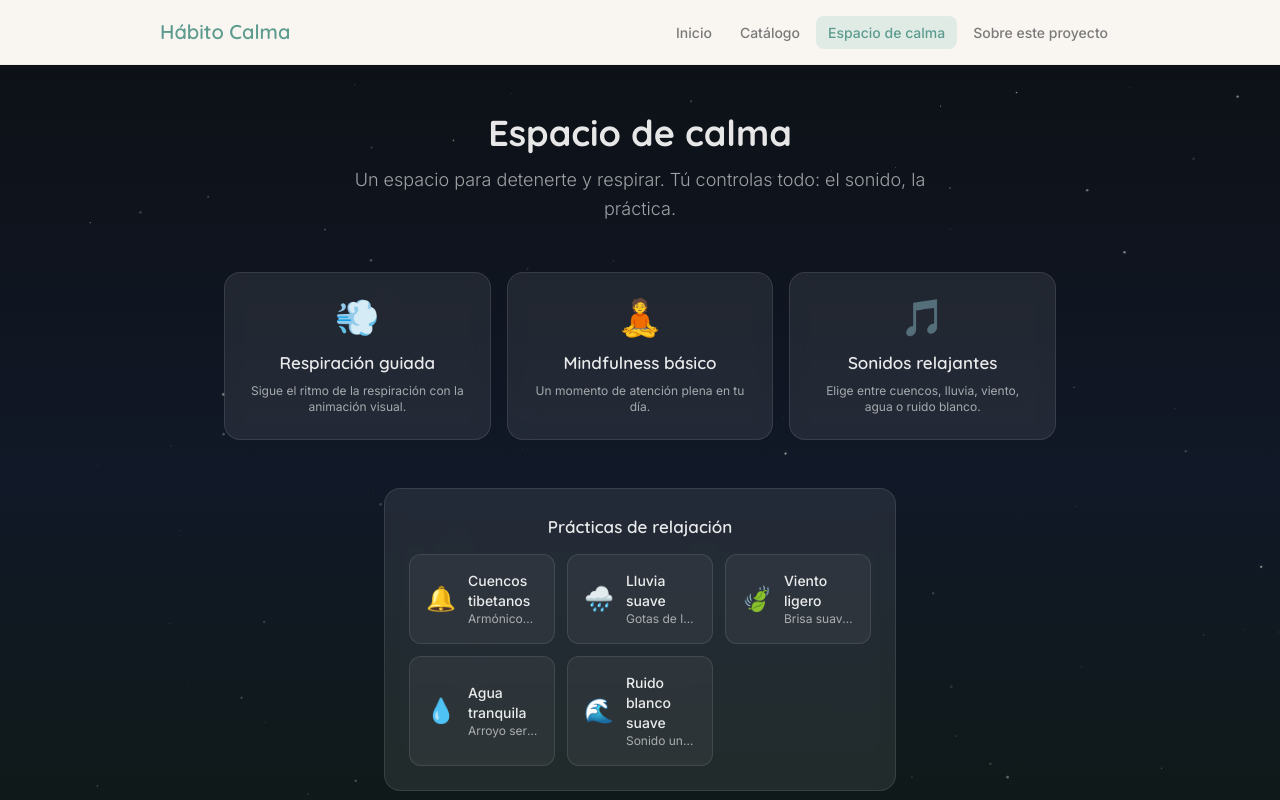
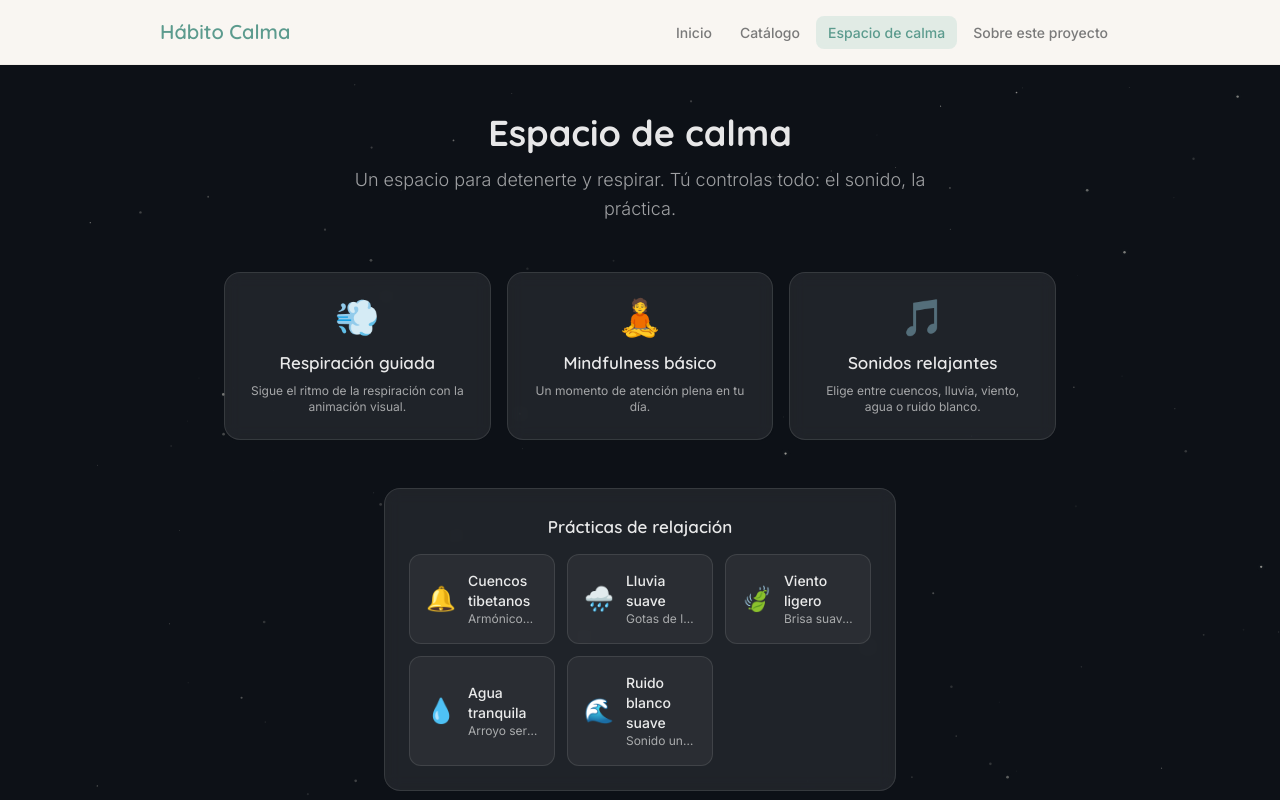
Before and after one commit to NeverSxrrender/Habito-Calma, a Next.js app: page /espacio-calma in a window 1280 px wide. Shown: the top 800 px of the page. Built offline with nearby package versions, Linux system fonts and the light colour scheme.

Commit message:
sigue fallando

```diff
--- a/src/app/espacio-calma/page.tsx
+++ b/src/app/espacio-calma/page.tsx
@@ -23,10 +23,7 @@ export default function EspacioCalmaPage() {
   return (
     <>
       <Header />
-      <main
-        className="relative min-h-screen transition-colors duration-1000"
-        style={{ background: "linear-gradient(to bottom, #0d1117 0%, #111827 50%, #0f1a15 100%)" }}
-      >
+      <main className="relative min-h-screen" style={{ backgroundColor: "#0d1117" }}>
         <StarryBackground />
         <section className="relative z-10 max-w-4xl mx-auto px-4 sm:px-6 lg:px-8 py-12">
           {!activePractice ? (
--- a/src/components/StarryBackground.tsx
+++ b/src/components/StarryBackground.tsx
@@ -78,7 +78,7 @@ export default function StarryBackground() {
     <canvas
       ref={canvasRef}
       className="fixed inset-0 pointer-events-none"
-      style={{ zIndex: 0 }}
+      style={{ zIndex: 0, position: "fixed", top: 0, left: 0, width: "100%", height: "100%" }}
       aria-hidden="true"
     />
   )
```
